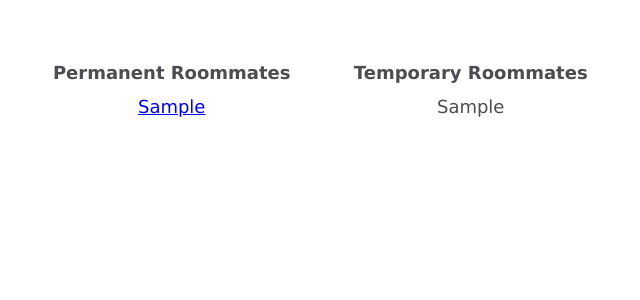
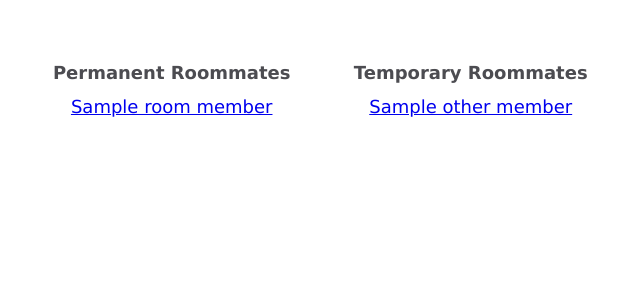
Before and after one commit to ramganez/jeight_old, a Django app: template roomexpenses/templates/roomexpenses/list_members.html in a window 1280 px wide. Shown: the part 114-414 px from the top of the page, without its empty margins (188-828 px from the left). Run offline with Django 3.2, Linux system fonts and the light colour scheme; the template is opened without the code that fills it: most values are stand-ins (such as "Sample title", 1, 10 or a date in 2020).

Commit message:
update member object in single cbv

```diff
--- a/roomexpenses/templates/roomexpenses/list_members.html
+++ b/roomexpenses/templates/roomexpenses/list_members.html
@@ -9,11 +9,12 @@
         <th>Temporary Roommates</th>
     </tr>
 
-
     {% for room_member, other_member in zip_members %}
         <tr>
-        <td><a href="{% url 'update-member' member_pk=room_member.id %}" >{{ room_member|capfirst }}</a></td>
-            <td>{{ other_member|capfirst }}</td>
+            <td><a href="{% url 'update-member' member_type='permanent' member_pk=room_member.id %}">
+                {{ room_member.name|capfirst }}</a></td>
+            <td><a href="{% url 'update-member' member_type='temporary' member_pk=room_member.id %}">
+                {{ other_member.name|capfirst }}</a></td>
         </tr>
     {% empty %}
         <td>No one in Room</td><td>No one in Room</td>
@@ -23,3 +24,6 @@
 
 
 {% endblock %}
+
+
+{% url 'path.to.view' arg arg2 as the_url %}
--- a/roomexpenses/urls.py
+++ b/roomexpenses/urls.py
@@ -28,6 +28,7 @@ urlpatterns = patterns('',
                         url(r'^list-members/$',
                             ListAllMember.as_view(), name='list-members'),
 
-                        url(r'^update-member/(?P<member_pk>\d+)/$', UpdateMember.as_view(), name='update-member')
+                        url(r'^update-member/(?P<member_type>\w+)/(?P<member_pk>\d+)/$', UpdateMember.as_view(),
+                            name='update-member')
 
                         )
```
Also changed, not shown: roomexpenses/models.py (+11 -1 lines), roomexpenses/views.py (+16 -1 lines), jeight.sqlite3.
